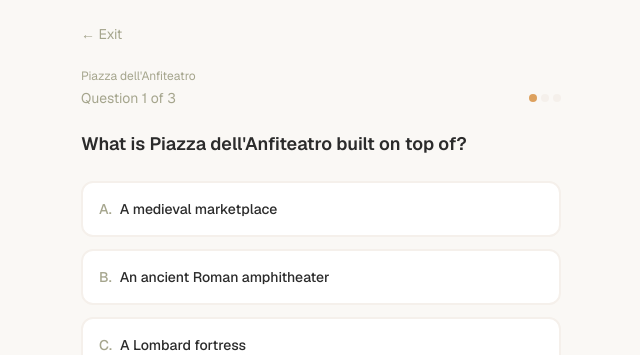
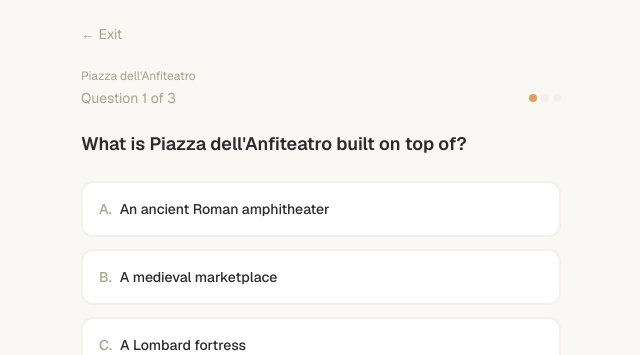
Before and after one commit to afonsomv/scopri-italia, a Next.js app: page /quiz/lucca-anfiteatro in a window 1280 px wide. Shown: the top 355 px of the page, without its empty margins (319-959 px from the left). Built offline with nearby package versions, Linux system fonts and the light colour scheme.

Commit message:
fix: shuffle quiz answer options, show reset button when any progress exists

```diff
--- a/app/profile/page.tsx
+++ b/app/profile/page.tsx
@@ -22,7 +22,11 @@ export default function ProfilePage() {
       setIsEditing(true);
     }
     const state = getGameState();
-    setHasProgress(Object.keys(state.progress).length > 0);
+    const hasQuizProgress = Object.keys(state.progress).length > 0;
+    const hasRevealedFacts = Object.keys(localStorage).some((k) =>
+      k.startsWith("facts-revealed-")
+    );
+    setHasProgress(hasQuizProgress || hasRevealedFacts);
   }, []);
 
   const handleReset = () => {
--- a/app/quiz/[id]/page.tsx
+++ b/app/quiz/[id]/page.tsx
@@ -1,12 +1,26 @@
 "use client";
 
-import { useState } from "react";
+import { useState, useMemo } from "react";
 import { useParams, useRouter } from "next/navigation";
 import Link from "next/link";
 import { getSpotById } from "@/data/spots";
 import { getQuizBySpotId } from "@/data/quizzes";
 import { saveQuizResult } from "@/lib/progress";
+import { QuizQuestion as QuizQuestionType } from "@/lib/types";
 import QuizQuestion from "@/components/QuizQuestion";
+
+function shuffleQuestion(q: QuizQuestionType): QuizQuestionType {
+  const indices = q.options.map((_, i) => i);
+  for (let i = indices.length - 1; i > 0; i--) {
+    const j = Math.floor(Math.random() * (i + 1));
+    [indices[i], indices[j]] = [indices[j], indices[i]];
+  }
+  return {
+    ...q,
+    options: indices.map((i) => q.options[i]),
+    correctIndex: indices.indexOf(q.correctIndex),
+  };
+}
 
 export default function QuizPage() {
   const { id } = useParams<{ id: string }>();
@@ -19,6 +33,11 @@ export default function QuizPage() {
 
   const spot = getSpotById(id);
   const quiz = getQuizBySpotId(id);
+  const shuffledQuestions = useMemo(
+    () => quiz?.questions.map(shuffleQuestion) ?? [],
+    // eslint-disable-next-line react-hooks/exhaustive-deps
+    [id]
+  );
 
   if (!spot || !quiz) {
     return (
@@ -31,7 +50,7 @@ export default function QuizPage() {
     );
   }
 
-  const questions = quiz.questions;
+  const questions = shuffledQuestions;
   const totalQuestions = questions.length;
 
   const handleAnswer = (correct: boolean) => {
```
